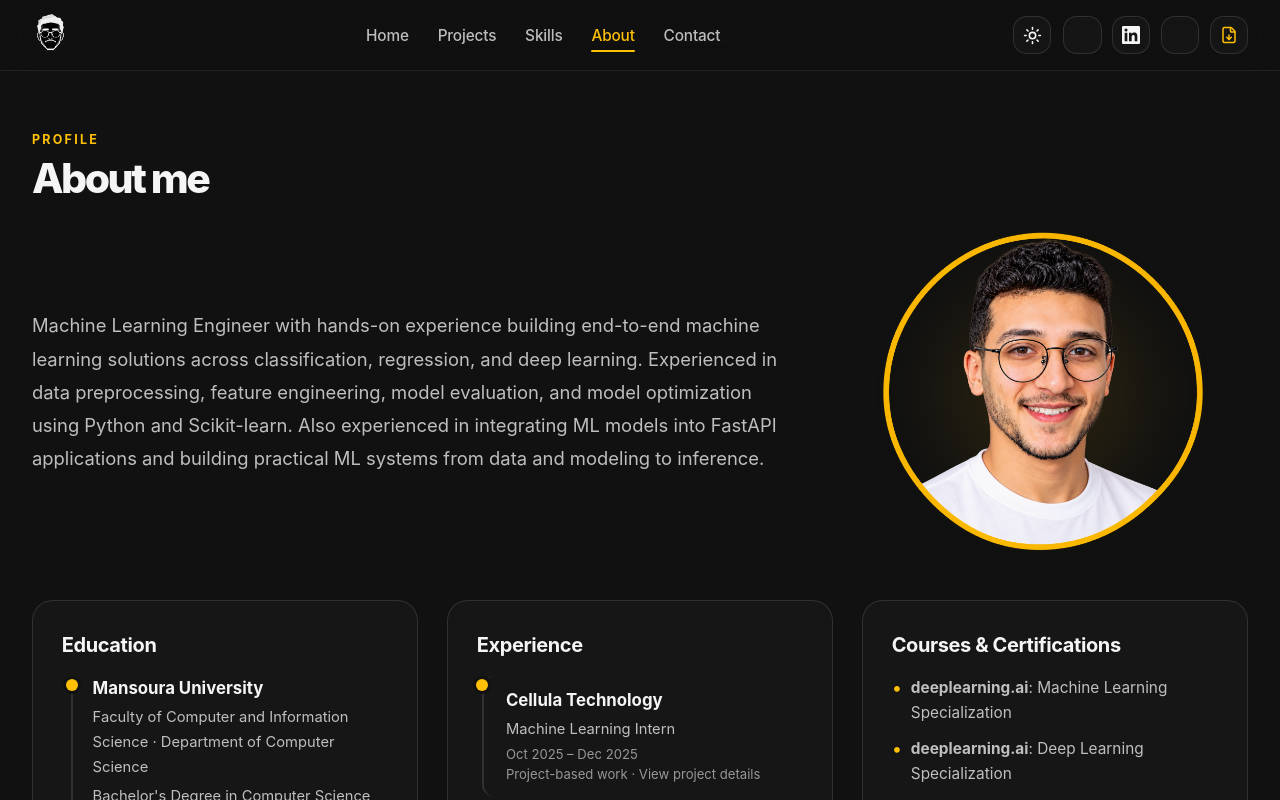
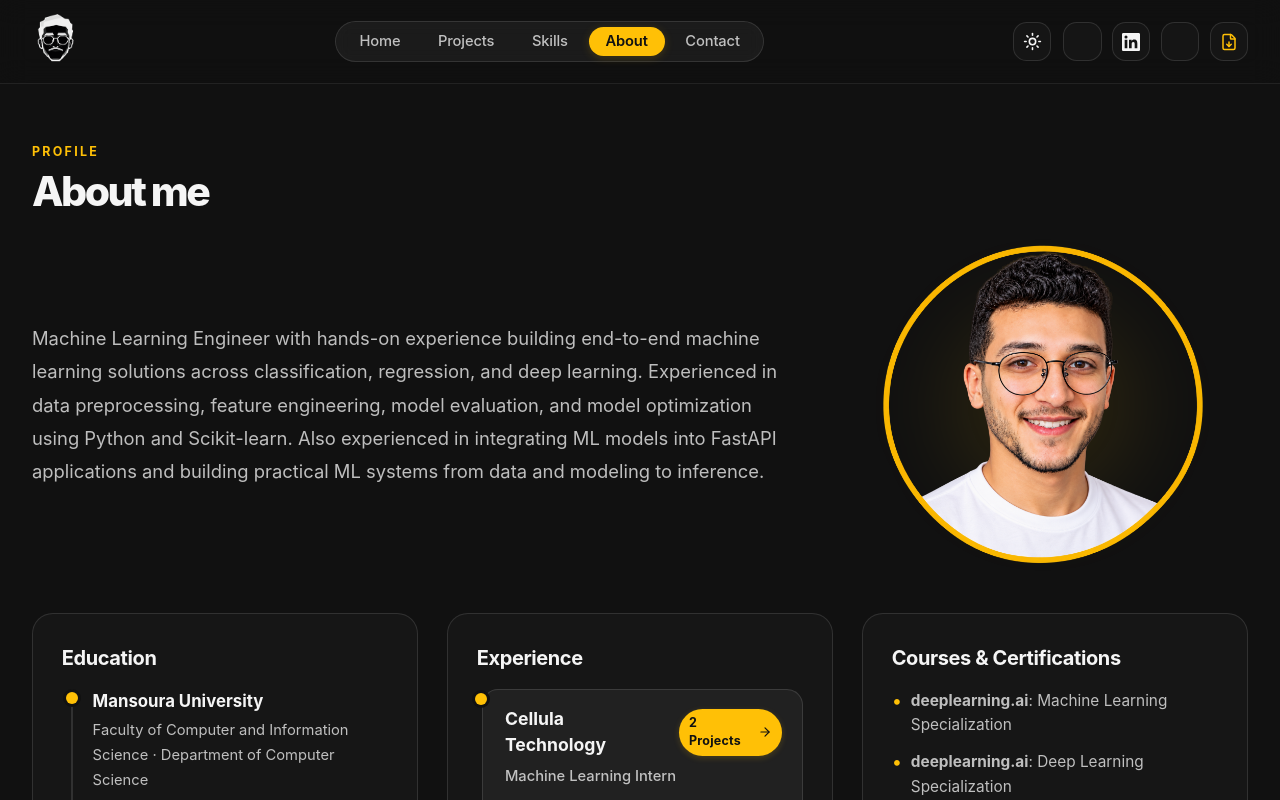
Before and after one commit to mu-3mar/mu-3mar.github.io, a React (Vite) app: page /about in a window 1280 px wide. Shown: the top 800 px of the page. Built offline with nearby package versions, Linux system fonts and the light colour scheme; some icons are missing.

Commit message:
feat : Update

```diff
--- a/src/components/common/ProjectCard.tsx
+++ b/src/components/common/ProjectCard.tsx
@@ -24,8 +24,10 @@ export const ProjectCard: React.FC<ProjectCardProps> = ({ project, compact = fal
       <div className="project-body">
         <div className="project-meta">
           <span>{project.type}</span>
+          {project.context && <span className="project-context-tag">{project.context}</span>}
           <span>{project.period || 'Project'}</span>
         </div>
+
 
         <Link to={`/projects/${project.slug}`} className="project-title-link">
           <h3>{project.title}</h3>
--- a/src/config/projects.config.ts
+++ b/src/config/projects.config.ts
@@ -19,6 +19,8 @@ export interface Project {
   title: string
   /** Subtitle/type badge, e.g. 'University Graduation Project', 'Deep Learning' */
   type: string
+  /** Work venue / classification: 'Self-Practice', 'Internship', 'Graduation Project', etc. */
+  context: string
   /** Year or duration, e.g. '2025' */
   period?: string
   /** Category used for filtering (e.g. 'Computer Vision', 'Deep Learning', 'Machine Learning', 'Data Analysis') */
@@ -53,7 +55,8 @@ export const projects: Project[] = [
   {
     slug: 'real-time-industrial-quality-control-system',
     title: 'Real-Time Industrial Quality Control System',
-    type: 'University Graduation Project',
+    type: 'Computer Vision System',
+    context: 'Graduation Project',
     period: '2025',
     category: 'Computer Vision',
     featured: true,
@@ -73,6 +76,7 @@ export const projects: Project[] = [
     slug: 'nyc-taxi-trip-duration-prediction',
     title: 'NYC Taxi Trip Duration Prediction',
     type: 'Regression Modeling',
+    context: 'Self-Practice',
     period: '2025',
     category: 'Data Analysis',
     featured: true,
@@ -92,6 +96,7 @@ export const projects: Project[] = [
     slug: 'road-accident-risk-prediction',
     title: 'Road Accident Risk Prediction',
     type: 'Risk Modeling',
+    context: 'Self-Practice',
     period: '2025',
     category: 'Machine Learning',
     featured: true,
@@ -110,12 +115,13 @@ export const projects: Project[] = [
   {
     slug: 'hotel-booking-cancellation-prediction',
     title: 'Hotel Booking Cancellation Prediction',
-    type: 'Machine Learning · Classification',
+    type: 'Classification Pipeline',
+    context: 'Internship · Cellula Technology',
     period: '2025',
     category: 'Machine Learning',
     company: 'Cellula Technology',
     companySlug: 'cellula-technology',
-    featured: false,
+    featured: true,
     description:
       'Built a classification pipeline on 500K+ hotel booking records to predict cancellations, achieving 87% accuracy and 0.91 F1-score on the minority class.',
     problem:
@@ -137,12 +143,13 @@ export const projects: Project[] = [
   {
     slug: 'uber-fare-prediction',
     title: 'Uber Fare Prediction',
-    type: 'Regression Modeling',
+    type: 'Regression Pipeline',
+    context: 'Internship · Cellula Technology',
     period: '2025',
     category: 'Machine Learning',
     company: 'Cellula Technology',
     companySlug: 'cellula-technology',
-    featured: false,
+    featured: true,
     description:
       'Built a large-scale regression pipeline on 1M+ trip records using gradient boosting to forecast ride fares, achieving an R² of 0.74 and MAE of 1.01.',
     problem:
@@ -164,6 +171,7 @@ export const projects: Project[] = [
     slug: 'ai-body-measurement-system',
     title: 'AI Body Measurement System',
     type: 'Deep Learning',
+    context: 'Self-Practice',
     period: '2025',
     category: 'Deep Learning',
     featured: false,
@@ -183,6 +191,7 @@ export const projects: Project[] = [
     slug: 'sign-language-recognition',
     title: 'Sign Language Recognition',
     type: 'Real-Time ML',
+    context: 'Self-Practice',
     period: '2025',
     category: 'Computer Vision',
     featured: false,
--- a/src/pages/AboutPage.tsx
+++ b/src/pages/AboutPage.tsx
@@ -1,10 +1,12 @@
 import React, { useState } from 'react'
 import { Link } from 'react-router-dom'
+import { ArrowRight } from 'lucide-react'
 import { useTheme } from '../context/ThemeContext'
 import { profileConfig } from '../config/profile.config'
 import { themeConfig } from '../config/theme.config'
 import { education, experience, courses } from '../config/experience.config'
 import { SectionHeader } from '../components/common/SectionHeader'
+
 
 export const AboutPage: React.FC = () => {
   const { theme } = useTheme()
@@ -35,7 +37,6 @@ export const AboutPage: React.FC = () => {
         </div>
       </div>
 
-
       <div className="about-info-grid">
         <article className="detail-panel">
           <h3>Education</h3>
@@ -56,20 +57,26 @@ export const AboutPage: React.FC = () => {
           <h3>Experience</h3>
           {experience.map((job) => (
             <Link
-              className="timeline-item experience-link"
+              className="timeline-item experience-link-card"
               key={job.company}
               to={`/experience/${job.slug}`}
+              title={`View ${job.company} projects and details`}
             >
               <div className="timeline-dot" />
-              <div>
-                <strong>{job.company}</strong>
-                <p>{job.role}</p>
-                <small>{job.period}</small>
-                <small>Project-based work · View project details</small>
+              <div className="experience-link-content">
+                <div className="experience-link-header">
+                  <strong>{job.company}</strong>
+                  <span className="experience-badge">
+                    {job.projects.length} Projects <ArrowRight size={14} />
+                  </span>
+                </div>
+                <p className="experience-link-role">{job.role}</p>
+                <small className="experience-link-period">{job.period} {job.location ? `· ${job.location}` : ''}</small>
               </div>
             </Link>
           ))}
         </article>
+
 
         <article className="detail-panel">
           <h3>Courses & Certifications</h3>
--- a/src/pages/ProjectDetailPage.tsx
+++ b/src/pages/ProjectDetailPage.tsx
@@ -25,8 +25,12 @@ export const ProjectDetailPage: React.FC = () => {
     <section className="page-section project-detail-page">
       <div className="detail-header">
         <div>
-          <p className="eyebrow">{project.type}</p>
+          <div style={{ display: 'flex', alignItems: 'center', gap: '0.6rem', marginBottom: '0.4rem', flexWrap: 'wrap' }}>
+            <p className="eyebrow" style={{ margin: 0 }}>{project.type}</p>
+            {project.context && <span className="project-context-tag">{project.context}</span>}
+          </div>
           <h1>{project.title}</h1>
+
           {project.company && project.companySlug ? (
             <p className="project-company-tag">
               Developed during internship at{' '}
--- a/src/styles/main.css
+++ b/src/styles/main.css
@@ -132,15 +132,14 @@ a {
   display: inline-flex;
   align-items: center;
   justify-content: center;
-  width: 2.6rem;
-  height: 2.6rem;
-  transition: transform 180ms ease;
+  width: 3.4rem;
+  height: 3.4rem;
+  transition: transform 200ms ease;
 }
 
 .brand-logo-wrap:hover {
   transform: scale(1.08);
 }
-
 
 .brand-logo-img {
   width: 100%;
@@ -153,46 +152,48 @@ a {
   border: 1px solid var(--border);
   color: var(--accent-fg);
   font-weight: 800;
-  font-size: 1.15rem;
+  font-size: 1.25rem;
   letter-spacing: -0.04em;
+  border-radius: 0.85rem;
 }
 
 .main-nav {
   display: flex;
   align-items: center;
-  gap: 1.8rem;
+  gap: 0.25rem;
+  background: var(--panel-strong);
+  border: 1px solid var(--border);
+  padding: 0.3rem 0.4rem;
+  border-radius: 9999px;
+  backdrop-filter: blur(8px);
 }
 
 .nav-link {
   position: relative;
   color: var(--muted);
-  font-size: 0.96rem;
+  font-size: 0.92rem;
   font-weight: 500;
   letter-spacing: -0.01em;
-  padding: 0.35rem 0;
+  padding: 0.45rem 1.05rem;
   line-height: 1;
+  border-radius: 9999px;
   white-space: nowrap;
-  transition: color 180ms ease;
+  transition: all 180ms ease;
+  text-decoration: none;
 }
 
 .nav-link:hover {
   color: var(--text);
+  background: var(--panel-hover);
 }
 
 .nav-link.active {
-  color: var(--accent-fg);
+  color: var(--accent-text);
+  background: var(--accent);
+  font-weight: 600;
+  box-shadow: 0 2px 10px var(--accent-glow);
 }
 
-.nav-link.active::after {
-  content: '';
-  position: absolute;
-  left: 0;
-  bottom: -0.25rem;
-  width: 100%;
-  height: 2px;
-  background: var(--accent);
-  border-radius: 1px;
-}
 
 .header-actions {
   display: flex;
@@ -682,7 +683,24 @@ a {
   text-transform: uppercase;
   letter-spacing: 0.08em;
   font-weight: 600;
+  gap: 0.5rem;
+  flex-wrap: wrap;
 }
+
+.project-context-tag {
+  display: inline-flex;
+  align-items: center;
+  padding: 0.2rem 0.55rem;
+  border-radius: 9999px;
+  background: var(--accent-soft);
+  color: var(--accent-fg);
+  font-size: 0.72rem;
+  font-weight: 700;
+  letter-spacing: 0.02em;
+  text-transform: none;
+  border: 1px solid var(--accent-strong);
+}
+
 
 .project-title-link h3 {
   margin: 0;
@@ -993,18 +1011,84 @@ a {
   display: block;
 }
 
-.experience-link {
-  transition: all 180ms ease;
-  border-radius: 0.8rem;
-  padding: 0.75rem 1rem 0.75rem 1.4rem;
+.experience-link-card {
+  display: flex;
+  align-items: flex-start;
+  transition: all 220ms ease;
+  border-radius: 1rem;
+  padding: 1rem 1.25rem 1rem 1.4rem;
   margin-left: 0.3rem;
-  border-left: 2px solid var(--border);
+  border: 1px solid var(--border);
+  background: var(--panel-strong);
+  text-decoration: none;
+  cursor: pointer;
 }
 
-.experience-link:hover {
+.experience-link-card:hover {
   background: var(--panel-hover);
-  border-left-color: var(--accent);
+  border-color: var(--accent);
+  transform: translateX(4px);
+  box-shadow: 0 4px 20px rgba(0, 0, 0, 0.08);
 }
+
+.experience-link-content {
+  width: 100%;
+  display: flex;
+  flex-direction: column;
+  gap: 0.35rem;
+}
+
+.experience-link-header {
+  display: flex;
+  justify-content: space-between;
+  align-items: center;
+  gap: 0.6rem;
+}
+
+.experience-link-header strong {
+  margin: 0;
+  font-size: 1.1rem;
+  font-weight: 700;
+  color: var(--text);
+  transition: color 180ms ease;
+}
+
+.experience-link-card:hover .experience-link-header strong {
+  color: var(--accent-fg);
+}
+
+.experience-badge {
+  display: inline-flex;
+  align-items: center;
+  gap: 0.35rem;
+  padding: 0.3rem 0.65rem;
+  border-radius: 9999px;
+  background: var(--accent);
+  color: var(--accent-text);
+  font-size: 0.78rem;
+  font-weight: 700;
+  letter-spacing: 0.02em;
+  transition: transform 180ms ease, box-shadow 180ms ease;
+  box-shadow: 0 2px 6px var(--accent-glow);
+}
+
+.experience-link-card:hover .experience-badge {
+  transform: translateX(3px);
+  box-shadow: 0 4px 12px var(--accent-glow);
+}
+
+.experience-link-role {
+  margin: 0;
+  color: var(--muted);
+  font-weight: 500;
+  font-size: 0.95rem;
+}
+
+.experience-link-period {
+  color: var(--soft);
+  font-size: 0.82rem;
+}
+
 
 .back-link {
   display: inline-block;
```
Also changed, not shown: 2 other files (tests, documents, lock files or other folders).
